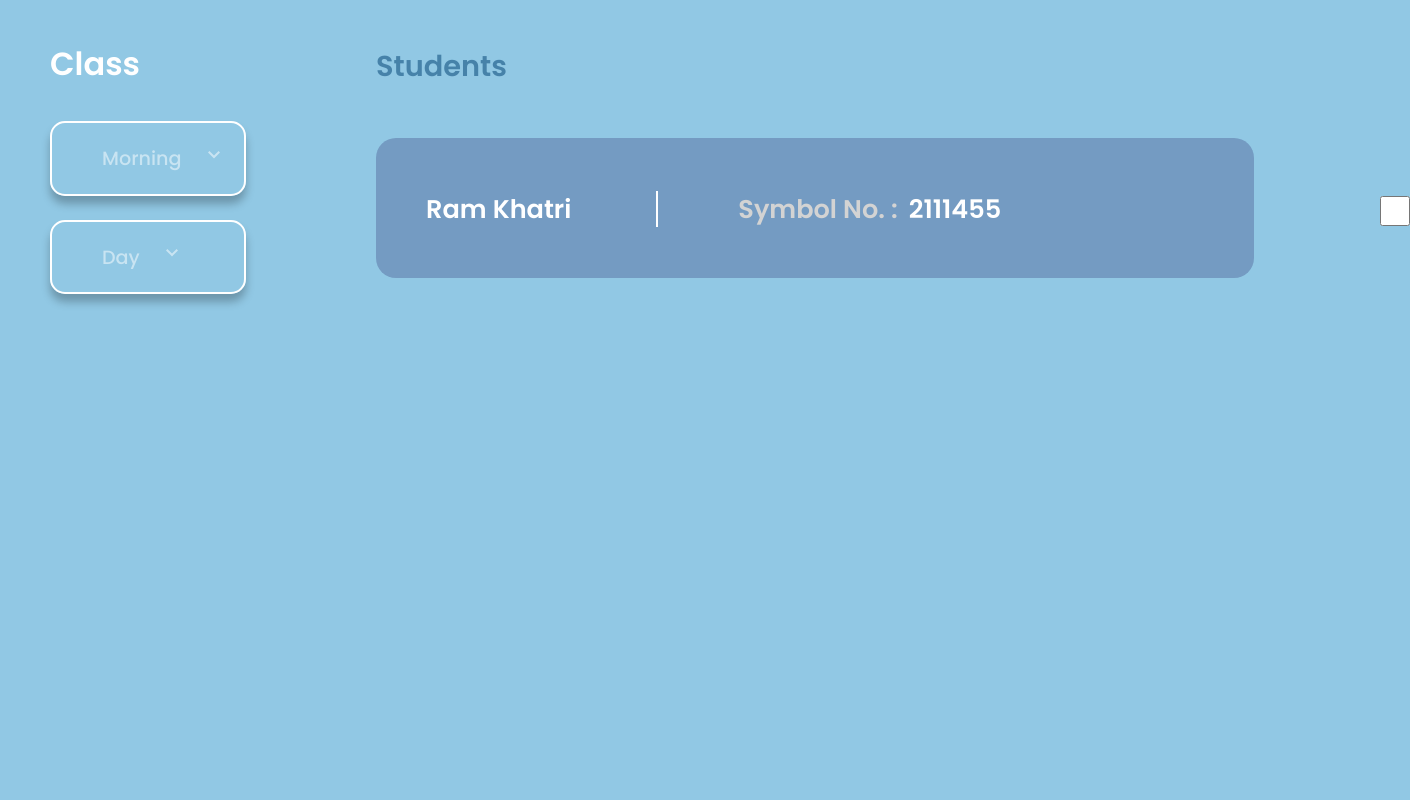
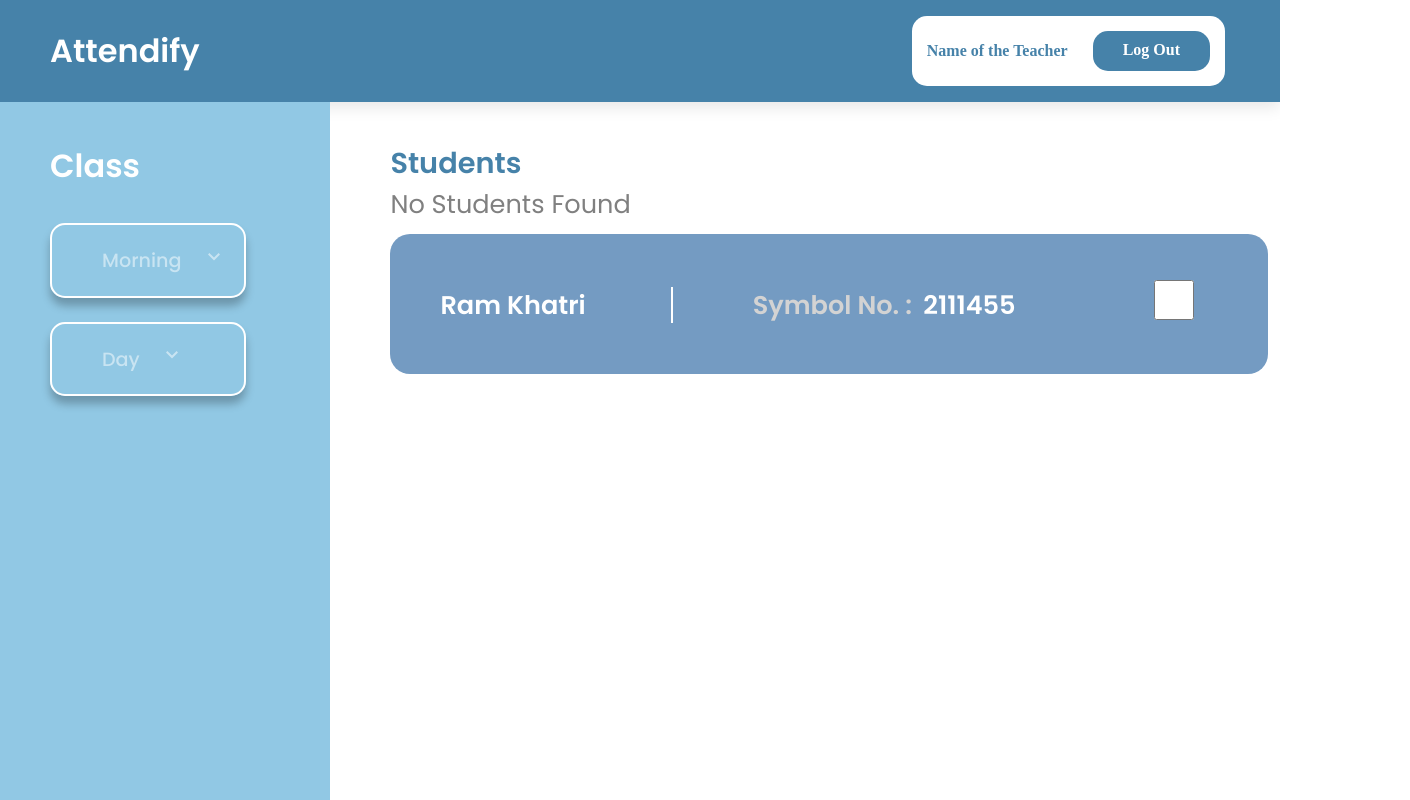
Before and after one commit to i-am-aarya/attendify, a React (Create React App) app in the folder attendify-frontend/attendify/: page /dashboard in a window 1280 px wide. Shown: the top 800 px of the page, 1410 px wide, since content can reach past the window. Built offline with nearby package versions, Linux system fonts and the light colour scheme.

Commit message:
fix user interface?

```diff
--- a/attendify-frontend/attendify/src/App.tsx
+++ b/attendify-frontend/attendify/src/App.tsx
@@ -1,26 +1,17 @@
 import React from 'react';
 import './App.css';
-import NavBar from './components/navbar/NavBar';
-import SideMain from './components/SideMain';
 import LoginPage from './components/LoginPage/LoginPage';
 import { Route, Routes } from 'react-router-dom';
+import MainContent from './components/MainContent/MainContent';
 
 function App() {
     return (
         <>
         <Routes>
             <Route path='/' element={<LoginPage/>}/>
-            <Route path='/dashboard' element={<SideMain/>} />
+            <Route path='/dashboard' element={<MainContent/>} />
         </Routes>
-        </>
-    );
-}
-
-function MainLayout() {
-    return (
-        <>
-            <NavBar/>
-            <SideMain/>
+        {/* <MainContent/> */}
         </>
     );
 }
--- a/attendify-frontend/attendify/src/components/LoginPage/LoginPage.css
+++ b/attendify-frontend/attendify/src/components/LoginPage/LoginPage.css
@@ -1,10 +1,10 @@
 body, html {
   height: 100%;
   margin: 0;
-  background-color: #91C8E4;
 }
 
 .container {
+  background-color: #91C8E4;
   display: flex;
   height: 100%;
 }
--- a/attendify-frontend/attendify/src/components/maincontent/MainContent.css
+++ b/attendify-frontend/attendify/src/components/MainContent/MainContent.css
@@ -1,16 +1,16 @@
 @import url('https://fonts.googleapis.com/css2?family=Noto+Sans&family=Poppins:wght@400;600&family=Roboto+Slab&display=swap');
 
 .main-content {
-    flex: 5;
+    /* flex: 5; */
     display: flex;
-    padding: 20px;
+    /* padding: 20px; */
     width: 100%;
     flex-direction: column;
 }
 
 .students-text-wrapper {
-    padding-top: 25px;
-    margin-left: 60px;
+    /* padding-top: 25px; */
+    /* margin-left: 60px; */
     font-family: "Poppins";
     color: #4682A9;
     font-weight: 600;
@@ -31,3 +31,7 @@
     /* justify-self: ; */
     align-self: flex-start;
 }
+
+.sidebar-students-display-area {
+    display: flex;
+}
--- /dev/null
+++ b/attendify-frontend/attendify/src/components/MainContent/MainContent.tsx
@@ -0,0 +1,28 @@
+import React from "react";
+import "./MainContent.css";
+import StudentComponent from "../StudentComponent/StudentComponent";
+import Sidebar from "../sidebar/Sidebar";
+import NavBar from "../navbar/NavBar";
+
+const MainContent = () => {
+  return (
+    <>
+      <div className="main-content">
+        <NavBar />
+
+        {/* contains sidebar and the students display area */}
+        <div className="sidebar-students-display-area">
+          <Sidebar />
+
+          <div className="students-display-area">
+          <div className="students-text-wrapper">Students</div>
+            No Students Found
+            <StudentComponent />
+          </div>
+        </div>
+      </div>
+    </>
+  );
+};
+
+export default MainContent;
--- a/attendify-frontend/attendify/src/components/SideMain.css
+++ /dev/null
@@ -1,5 +0,0 @@
-.sidemain {
-    display: flex;
-    /* flex-direction: column; */
-    flex: 1;
-}
--- a/attendify-frontend/attendify/src/components/SideMain.tsx
+++ /dev/null
@@ -1,22 +0,0 @@
-import React from "react";
-import Sidebar from "./sidebar/Sidebar";
-import MainComponent from "./maincomponent/MainComponent";
-
-
-import "./SideMain.css"
-
-
-const SideMain = () => {
-
-    return (
-      <>
-        <div className="sidemain">
-          <Sidebar/>
-          <MainComponent/>
-        </div>
-      </>
-    );
-
-}
-
-export default SideMain;
--- a/attendify-frontend/attendify/src/components/maincomponent/MainComponent.css
+++ b/attendify-frontend/attendify/src/components/StudentComponent/StudentComponent.css
@@ -1,30 +1,4 @@
 @import url('https://fonts.googleapis.com/css2?family=Noto+Sans&family=Poppins:wght@400;600&family=Roboto+Slab&display=swap');
-
-.main-content {
-    flex: 5;
-    display: flex;
-    padding: 20px;
-    width: 100%;
-    flex-direction: column;
-}
-
-.students-text-wrapper {
-    padding-top: 25px;
-    margin-left: 60px;
-    font-family: "Poppins";
-    color: #4682A9;
-    font-weight: 600;
-    font-size: 1.8rem;
-    /* flex: 1; */
-    justify-self: flex-start;
-    align-self: flex-start;
-}
-
-.students-display-area {
-    margin-left: 60px;
-    padding-top: 40px;
-    align-self: flex-start;
-}
 
 .students-box{
     background-color: #749BC2;
@@ -33,8 +7,8 @@
     height: 15vh;
     border-radius: 20px;
     margin-top: 10px;
+    justify-content: space-between;
     display: flex;
-    justify-content: space-between;
     align-items: center;
     position: relative;
 }
@@ -54,7 +28,7 @@
     align-self: flex-start;
     margin-top: 2vh;
     margin-left: 5vh;
-    position: absolute;
+    /* position: absolute; */
 }
 
 .student-name {
@@ -78,10 +52,7 @@
 }
 
 .students-box input[type="checkbox"] {
-    width: 30px;
-    height: 30px;
-    position: absolute;
-    left: 125vh;
-    top: 50%;
-    transform: translateY(-50%);
-  }
+    width: 40px;
+    height: 40px;
+    margin-right: 5vw;
+}
--- /dev/null
+++ b/attendify-frontend/attendify/src/components/StudentComponent/StudentComponent.tsx
@@ -0,0 +1,31 @@
+import React, { useState } from "react";
+import "./StudentComponent.css";
+
+const StudentComponent = () => {
+  const [isChecked, setIsChecked] = useState(false);
+
+  const handleCheckboxToggle = () => {
+    setIsChecked(!isChecked);
+  };
+
+  return (
+    <>
+      <div className="students-box" onClick={handleCheckboxToggle}>
+        <div className="students-details">
+          <p>
+            <span className="student-name">Ram Khatri</span>
+            <span className="vertical-line"></span>
+            <span className="symbol-text">Symbol No. : </span>
+            <span className="symbol-no">2111455</span>
+          </p>
+        </div>
+        <div className="attendance-checkbox">
+        <input type="checkbox" checked={isChecked} onChange={() => {}} />
+
+        </div>
+      </div>
+    </>
+  );
+};
+
+export default StudentComponent;
--- a/attendify-frontend/attendify/src/components/maincomponent/MainComponent.tsx
+++ /dev/null
@@ -1,34 +0,0 @@
-import React, { useState } from "react";
-import "./MainComponent.css";
-
-const MainContent = () => {
-    const [isChecked, setIsChecked] = useState(false);
-
-    const handleCheckboxToggle = () => {
-        setIsChecked(!isChecked);
-    };
-
-    return (
-        <>
-            <div className="main-content">
-                <div className="students-text-wrapper">Students</div>
-
-                <div className="students-display-area">
-                    <div className="students-box" onClick={handleCheckboxToggle}>
-                        <div className="students-details">
-                            <p>
-                                <span className="student-name">Ram Khatri</span>
-                                <span className="vertical-line"></span>
-                                <span className="symbol-text">Symbol No. : </span>
-                                <span className="symbol-no">2111455</span>
-                            </p>
-                        </div>
-                        <input type="checkbox" checked={isChecked} onChange={() => {}} />
-                    </div>
-                </div>
-            </div>
-        </>
-    );
-};
-
-export default MainContent;
--- a/attendify-frontend/attendify/src/components/sidebar/Sidebar.css
+++ b/attendify-frontend/attendify/src/components/sidebar/Sidebar.css
@@ -8,6 +8,7 @@
     padding: 50px;
     display: flex;
     flex-direction: column;
+    max-width: 18vw;
     /* flex-direction: row; */
 
     font-family: 'Poppins';
```
Also changed, not shown: attendify-frontend/attendify/src/components/maincontent/MainContent.tsx (deleted, +0 -25 lines), 1 other file (tests, documents, lock files or other folders).
